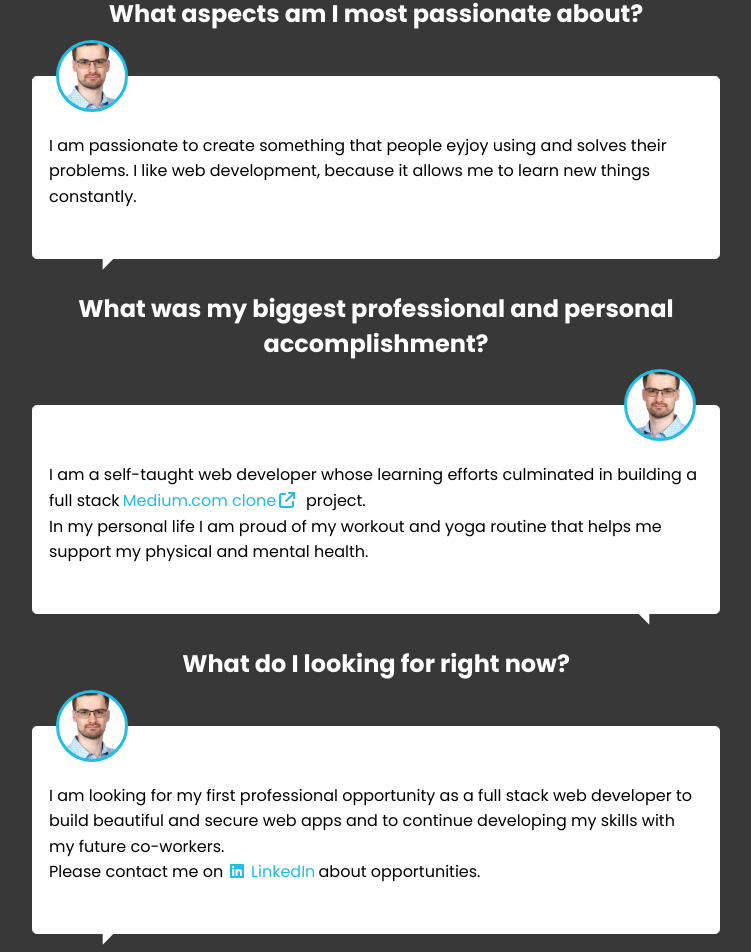
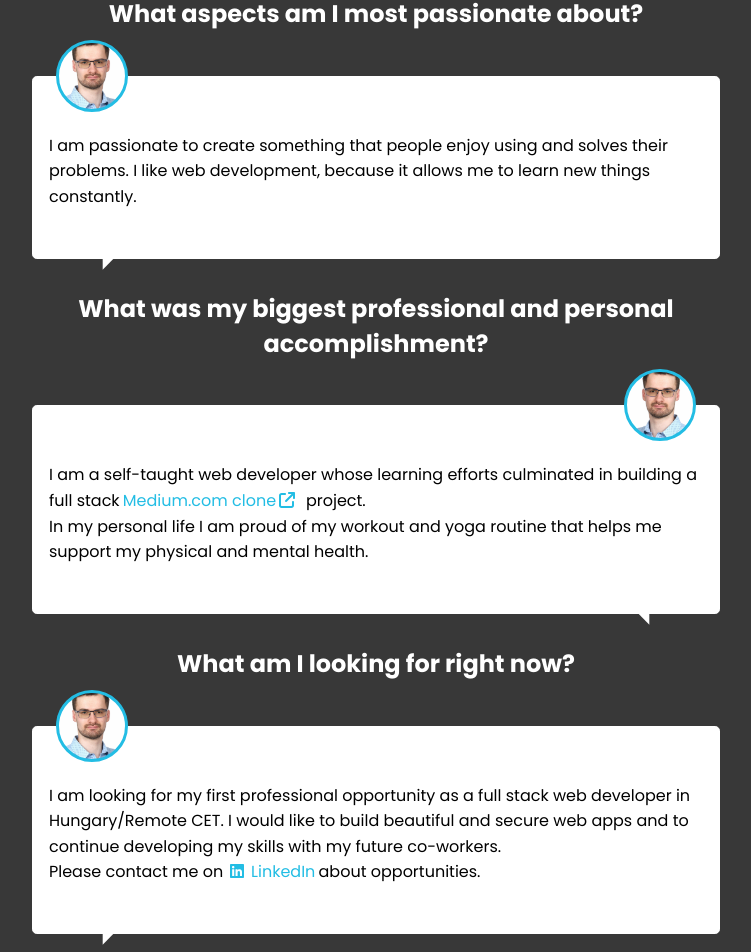
Before and after one commit to zvolcsey/my-portfolio, a React (Create React App) app: page /about in a window 1280 px wide. Shown: the part 550-1502 px from the top of the page, without its empty margins (264-1015 px from the left). Built offline with nearby package versions, Linux system fonts and the light colour scheme.

Commit message:
update introduction

```diff
--- a/src/pages/AboutPage.tsx
+++ b/src/pages/AboutPage.tsx
@@ -34,7 +34,7 @@ const AboutPage: FC<{}> = () => {
           </h3>
           <Answer speechBubblePosition='left' profilePosition='left'>
             <p>
-              I am passionate to create something that people eyjoy using and
+              I am passionate to create something that people enjoy using and
               solves their problems. I like web development, because it allows
               me to learn new things constantly.
             </p>
@@ -61,12 +61,13 @@ const AboutPage: FC<{}> = () => {
           </Answer>
         </QandAItem>
         <QandAItem>
-          <h3 className={styles.question}>What do I looking for right now?</h3>
+          <h3 className={styles.question}>What am I looking for right now?</h3>
           <Answer speechBubblePosition='left' profilePosition='left'>
             <p>
               I am looking for my first professional opportunity as a full stack
-              web developer to build beautiful and secure web apps and to
-              continue developing my skills with my future co-workers.
+              web developer in Hungary/Remote CET. I would like to build
+              beautiful and secure web apps and to continue developing my skills
+              with my future co-workers.
             </p>
             <p>
               Please contact me on
```
